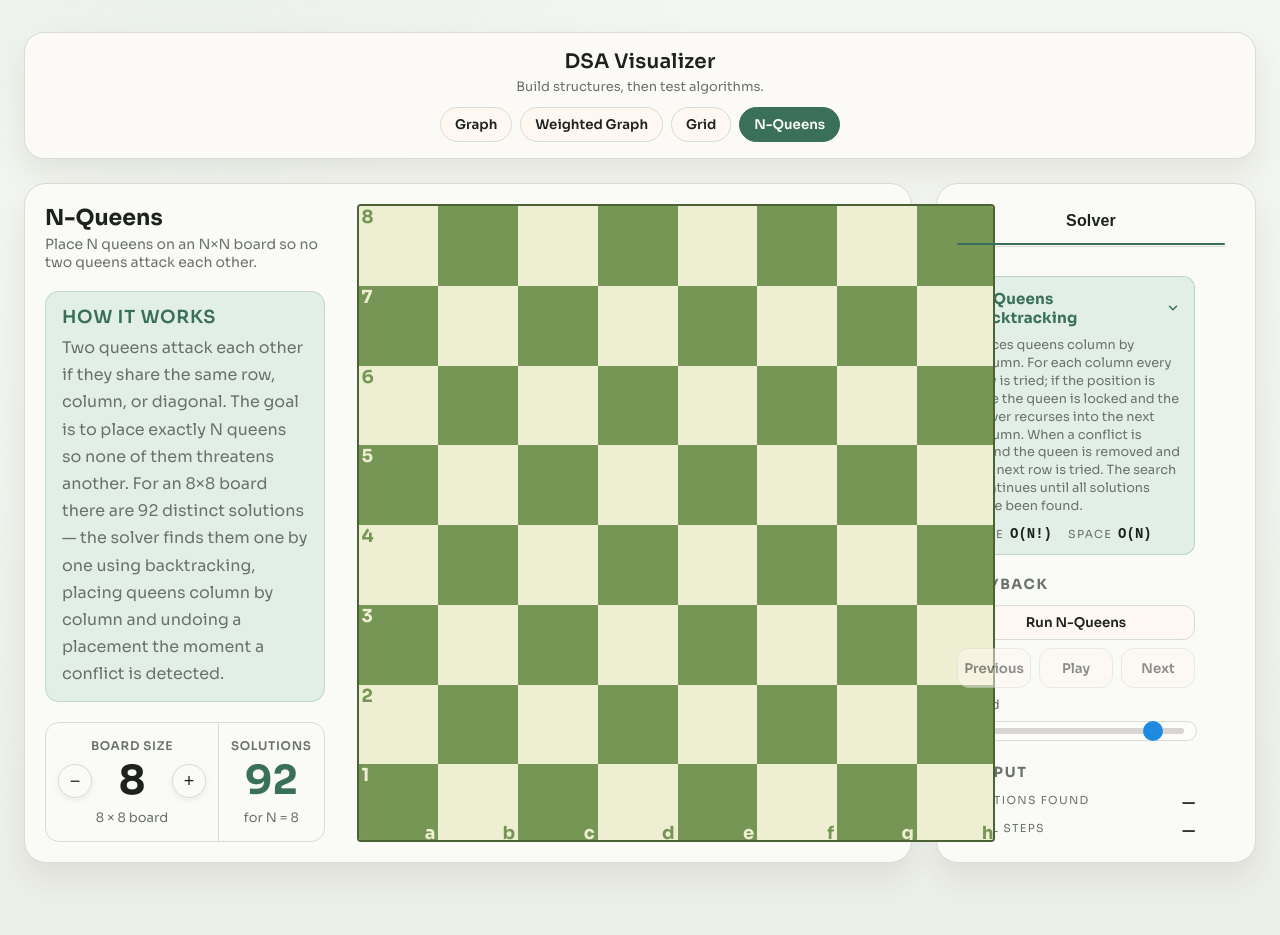
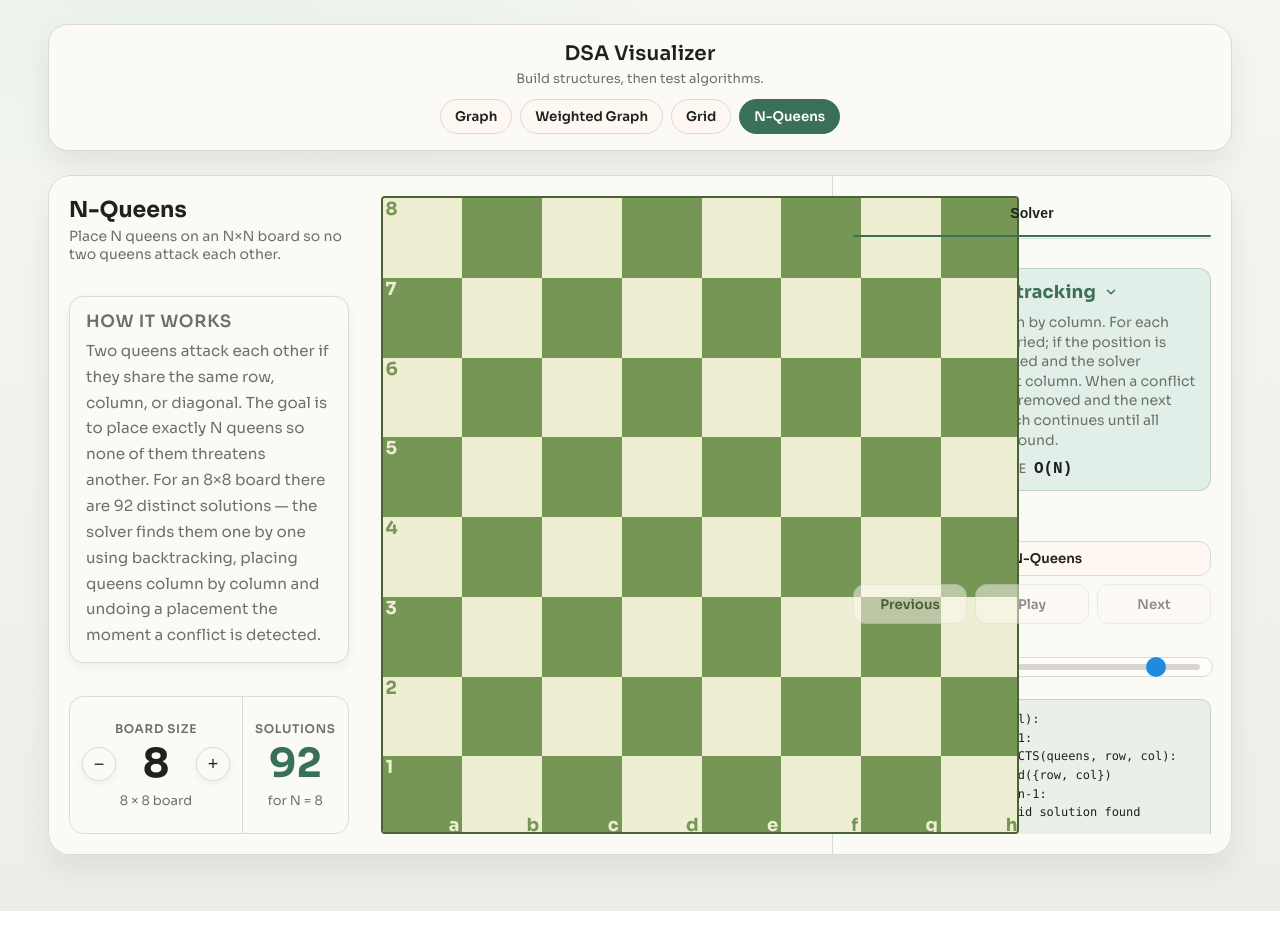
Before and after one commit to Gegaong/dsa-visualizer, a React (Vite) app: page / in a window 1280 px wide. Both pictures are taken after a click on the button "N-Queens". After the commit the page ends 911 px from the top, so only its background shows below. Built offline with nearby package versions, Linux system fonts and the light colour scheme.

Commit message:
did a ton of refactoring. planning to make step by step feedback better by including the actual code, and maybe even a toggle with pseudocode that will be way less codey. had to change a ton of sizes so that sidebar would be wide enough to fit code

```diff
--- a/src/App.css
+++ b/src/App.css
@@ -1,7 +1,7 @@
 .app {
-	max-width: 1400px;
-	margin: 32px auto 72px;
-	padding: 0 24px;
+	max-width: 1500px;
+	margin: 24px auto 56px;
+	padding: 0 48px;
 	display: flex;
 	flex-direction: column;
 	gap: 24px;
@@ -58,9 +58,12 @@
 
 .workspace {
 	display: grid;
-	grid-template-columns: minmax(0, 1fr) minmax(0, 320px);
-	gap: 24px;
-	align-items: start;
+	grid-template-columns: minmax(0, 1fr) minmax(0, 400px);
+	gap: 0;
+	align-items: stretch;
+	box-shadow: 0 16px 28px rgba(46, 32, 23, 0.08);
+	border-radius: 22px;
+	overflow: hidden;
 }
 
 .canvas-panel--nqueens {
@@ -110,27 +113,28 @@
 }
 
 .nqueens-info-card {
-	background: var(--accent-soft);
-	border: 1px solid rgba(58, 111, 90, 0.18);
+	background: var(--panel);
+	border: 1px solid var(--border);
 	border-radius: 14px;
 	padding: 14px 16px;
 	display: flex;
 	flex-direction: column;
 	gap: 6px;
 	margin-top: auto;
+	box-shadow: 0 4px 12px rgba(46, 32, 23, 0.06);
 }
 
 .nqueens-info-title {
-	font-size: 18px;
+	font-size: 17px;
 	font-weight: 600;
 	text-transform: uppercase;
 	letter-spacing: 0.7px;
-	color: var(--accent);
+	color: var(--muted);
 }
 
 .nqueens-info-text {
 	margin: 0;
-	font-size: 16px;
+	font-size: 15.2px;
 	line-height: 1.7;
 	color: var(--muted);
 }
@@ -232,6 +236,30 @@
 	height: 680px;
 }
 
+
+.step-explanation--pseudocode {
+	flex-direction: column;
+	align-items: flex-start;
+	gap: 6px;
+}
+
+
+.nqueens-pseudocode {
+	font-family: 'Fira Code', 'Cascadia Code', 'Consolas', monospace;
+	font-size: 12px;
+	line-height: 1.55;
+	color: var(--ink);
+	background: transparent;
+	border: none;
+	border-radius: 0;
+	padding: 0;
+	margin: 0;
+	white-space: pre-wrap;
+	word-break: break-word;
+	overflow-x: hidden;
+	width: 100%;
+}
+
 .grid-canvas-area {
 	position: relative;
 	flex: 1;
@@ -247,13 +275,13 @@
 .canvas-panel {
 	background: var(--panel);
 	border: 1px solid var(--border);
-	border-radius: 22px;
+	border-radius: 22px 0 0 22px;
+	border-right: none;
 	padding: 20px;
 	display: flex;
 	flex-direction: column;
 	gap: 16px;
-	min-height: 680px;
-	box-shadow: 0 16px 28px rgba(46, 32, 23, 0.08);
+	height: 680px;
 	animation: rise 320ms ease;
 }
 
@@ -603,7 +631,6 @@
 	user-select: none;
 	transform: translate(-50%, -50%) rotate(var(--edge-angle, 0deg));
 	padding: 0;
-	box-shadow: none;
 	box-shadow: 0 7px 12px rgba(24, 20, 16, 0.11);
 }
 
@@ -667,20 +694,17 @@
 .sidebar {
 	background: var(--panel);
 	border: 1px solid var(--border);
-	border-radius: 22px;
+	border-radius: 0 22px 22px 0;
 	padding: 16px 20px 20px;
 	display: flex;
 	flex-direction: column;
 	gap: 17px;
-	max-height: 680px;
 	min-width: 0;
 	max-width: 100%;
 	overflow-x: hidden;
 	overflow-y: auto;
-	scrollbar-gutter: stable;
 	scrollbar-color: rgba(46, 34, 23, 0.38) rgba(46, 34, 23, 0.06);
 	scrollbar-width: thin;
-	box-shadow: 0 16px 28px rgba(46, 32, 23, 0.08);
 	animation: rise 360ms ease;
 }
 
@@ -697,12 +721,9 @@
 .sidebar.is-traversal-setup,
 .sidebar.is-grid-search {
 	height: 680px;
-}
-
-.sidebar.is-grid-search .sidebar-page-tab,
-.sidebar.is-nqueens .sidebar-page-tab {
-	font-size: 16px;
-}
+	overflow: hidden;
+}
+
 
 .sidebar-page-root {
 	flex: 1;
@@ -728,7 +749,16 @@
 	flex-direction: column;
 	gap: 8px;
 	flex-shrink: 0;
-	padding-bottom: 24px;
+}
+
+.sidebar.is-traversal-setup .sidebar-page-body,
+.sidebar.is-grid-search .sidebar-page-body {
+	overflow-y: auto;
+	overflow-x: hidden;
+	margin-right: -20px;
+	padding-right: 20px;
+	scrollbar-color: rgba(46, 34, 23, 0.38) rgba(46, 34, 23, 0.06);
+	scrollbar-width: thin;
 }
 
 .sidebar.is-traversal-setup .sidebar-page-body > * {
@@ -740,12 +770,14 @@
 .sidebar-page-body--grid {
 	overflow-x: hidden;
 	overflow-y: auto;
-	scrollbar-gutter: stable;
+	margin-right: -20px;
 	padding-right: 20px;
 	scrollbar-color: rgba(46, 34, 23, 0.38) rgba(46, 34, 23, 0.06);
 	scrollbar-width: thin;
 }
 
+.sidebar-page-body--algorithms > *,
+.sidebar-page-body--pathfinder > *,
 .sidebar-page-body--grid > * {
 	flex-shrink: 0;
 }
@@ -753,14 +785,18 @@
 .sidebar::-webkit-scrollbar,
 .sidebar-page-body--algorithms::-webkit-scrollbar,
 .sidebar-page-body--pathfinder::-webkit-scrollbar,
-.sidebar-page-body--grid::-webkit-scrollbar {
+.sidebar-page-body--grid::-webkit-scrollbar,
+.sidebar.is-traversal-setup .sidebar-page-body::-webkit-scrollbar,
+.sidebar.is-grid-search .sidebar-page-body::-webkit-scrollbar {
 	width: 8px;
 }
 
 .sidebar::-webkit-scrollbar-thumb,
 .sidebar-page-body--algorithms::-webkit-scrollbar-thumb,
 .sidebar-page-body--pathfinder::-webkit-scrollbar-thumb,
-.sidebar-page-body--grid::-webkit-scrollbar-thumb {
+.sidebar-page-body--grid::-webkit-scrollbar-thumb,
+.sidebar.is-traversal-setup .sidebar-page-body::-webkit-scrollbar-thumb,
+.sidebar.is-grid-search .sidebar-page-body::-webkit-scrollbar-thumb {
 	background: rgba(46, 34, 23, 0.28);
 	border-radius: 999px;
 	border: 2px solid transparent;
@@ -770,7 +806,9 @@
 .sidebar::-webkit-scrollbar-thumb:hover,
 .sidebar-page-body--algorithms::-webkit-scrollbar-thumb:hover,
 .sidebar-page-body--pathfinder::-webkit-scrollbar-thumb:hover,
-.sidebar-page-body--grid::-webkit-scrollbar-thumb:hover {
+.sidebar-page-body--grid::-webkit-scrollbar-thumb:hover,
+.sidebar.is-traversal-setup .sidebar-page-body::-webkit-scrollbar-thumb:hover,
+.sidebar.is-grid-search .sidebar-page-body::-webkit-scrollbar-thumb:hover {
 	background: rgba(46, 34, 23, 0.42);
 	border: 2px solid transparent;
 	background-clip: padding-box;
@@ -794,7 +832,7 @@
 	border: none;
 	background: transparent;
 	color: var(--muted);
-	font-size: 13.5px;
+	font-size: 14px;
 	line-height: 1.2;
 	font-weight: 700;
 	letter-spacing: 0.01em;
@@ -1185,7 +1223,7 @@
 .output-label {
 	flex: 0 1 auto;
 	max-width: 100%;
-	font-size: 11px;
+	font-size: 12px;
 	letter-spacing: 0.12em;
 	text-transform: uppercase;
 	color: var(--muted);
@@ -1195,7 +1233,7 @@
 	flex: 1 1 auto;
 	min-width: 0;
 	max-width: 100%;
-	font-size: 14px;
+	font-size: 15px;
 	font-weight: 700;
 	color: var(--ink);
 	text-align: right;
@@ -1210,7 +1248,7 @@
 	border: 1px dashed var(--border);
 	border-radius: 12px;
 	padding: 10px 12px;
-	font-size: 12px;
+	font-size: 13px;
 	color: var(--muted);
 	background: rgba(255, 248, 242, 0.6);
 	overflow-wrap: anywhere;
@@ -1805,7 +1843,7 @@
 .hint {
 	margin: 0;
 	max-width: 100%;
-	font-size: 12px;
+	font-size: 13.2px;
 	color: var(--muted);
 	background: var(--accent-soft);
 	border: 1px solid rgba(224, 122, 95, 0.2);
@@ -2069,7 +2107,7 @@
 }
 
 .algorithm-info-card-name {
-	font-size: 15px;
+	font-size: 18px;
 	font-weight: 700;
 	color: var(--accent);
 	letter-spacing: 0.01em;
@@ -2088,7 +2126,7 @@
 
 .algorithm-info-card-summary {
 	margin: 0;
-	font-size: 12.8px;
+	font-size: 14px;
 	color: var(--muted);
 	line-height: 1.4;
 	overflow-wrap: anywhere;
@@ -2107,14 +2145,14 @@
 }
 
 .algorithm-info-card-complexity-label {
-	font-size: 11px;
+	font-size: 13px;
 	letter-spacing: 0.12em;
 	text-transform: uppercase;
 	color: var(--muted);
 }
 
 .algorithm-info-card-complexity-value {
-	font-size: 14px;
+	font-size: 16px;
 	font-weight: 700;
 	color: var(--ink);
 	font-family: 'JetBrains Mono', 'Fira Code', ui-monospace, monospace;
@@ -2140,7 +2178,7 @@
 .algorithm-info-card-list li {
 	position: relative;
 	padding-left: 18px;
-	font-size: 12.8px;
+	font-size: 14px;
 	color: var(--ink);
 	line-height: 1.4;
 	overflow-wrap: anywhere;
--- a/src/components/sidebar/NQueensSidebar.tsx
+++ b/src/components/sidebar/NQueensSidebar.tsx
@@ -78,6 +78,25 @@ export const NQueensSidebar = ({
         <StepExplanation text="" />
       </div>
 
+      <div className="step-explanation step-explanation--pseudocode">
+        <pre className="nqueens-pseudocode">{`function backtrack(col):
+    for row ← 0 to n-1:
+        if not CONFLICTS(queens, row, col):
+            queens.add({row, col})
+            if col = n-1:
+                ✓ valid solution found
+            else:
+                backtrack(col + 1)
+            queens.remove({row, col})
+
+function CONFLICTS(queens, row, col):
+    for each q in queens:
+        if q.row = row → return true
+        if |q.row - row| = |q.col - col|
+            → return true
+    return false`}</pre>
+      </div>
+
       <div className="sidebar-section">
         <h3>Output</h3>
         <div className="algorithm-output">
```
